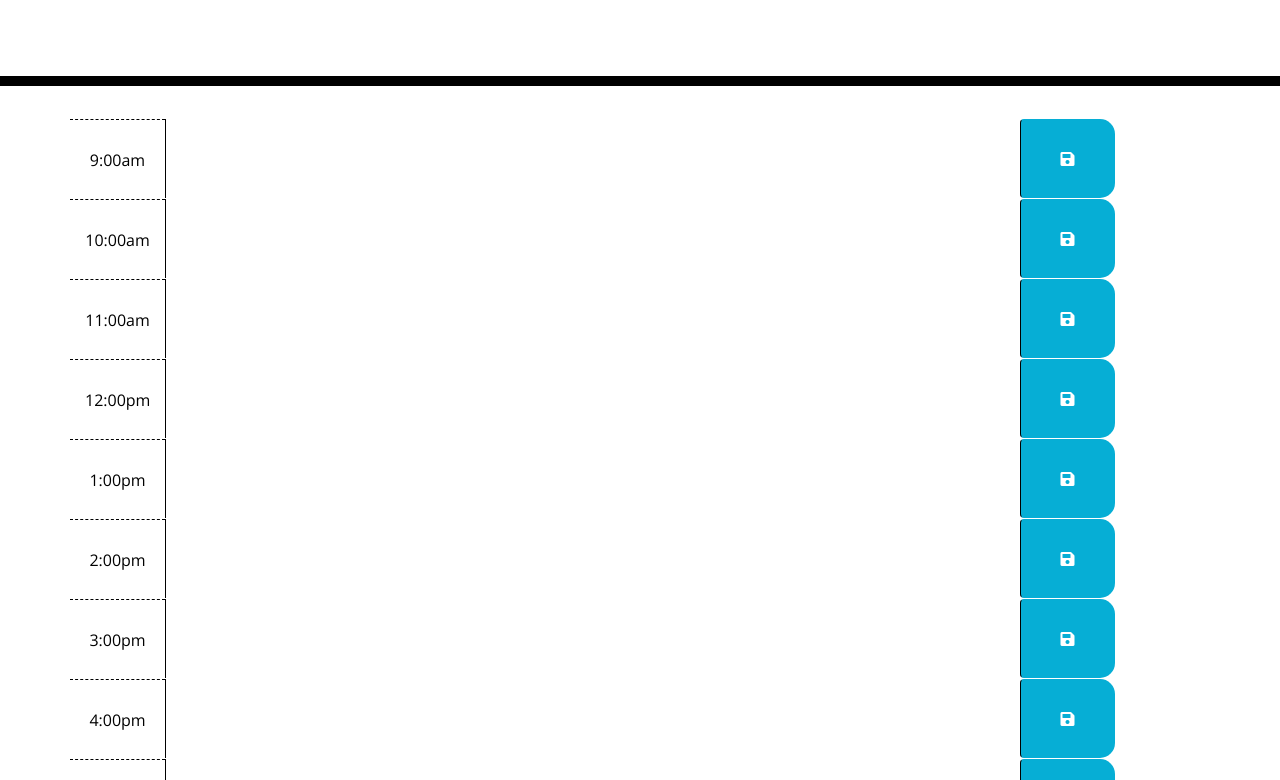
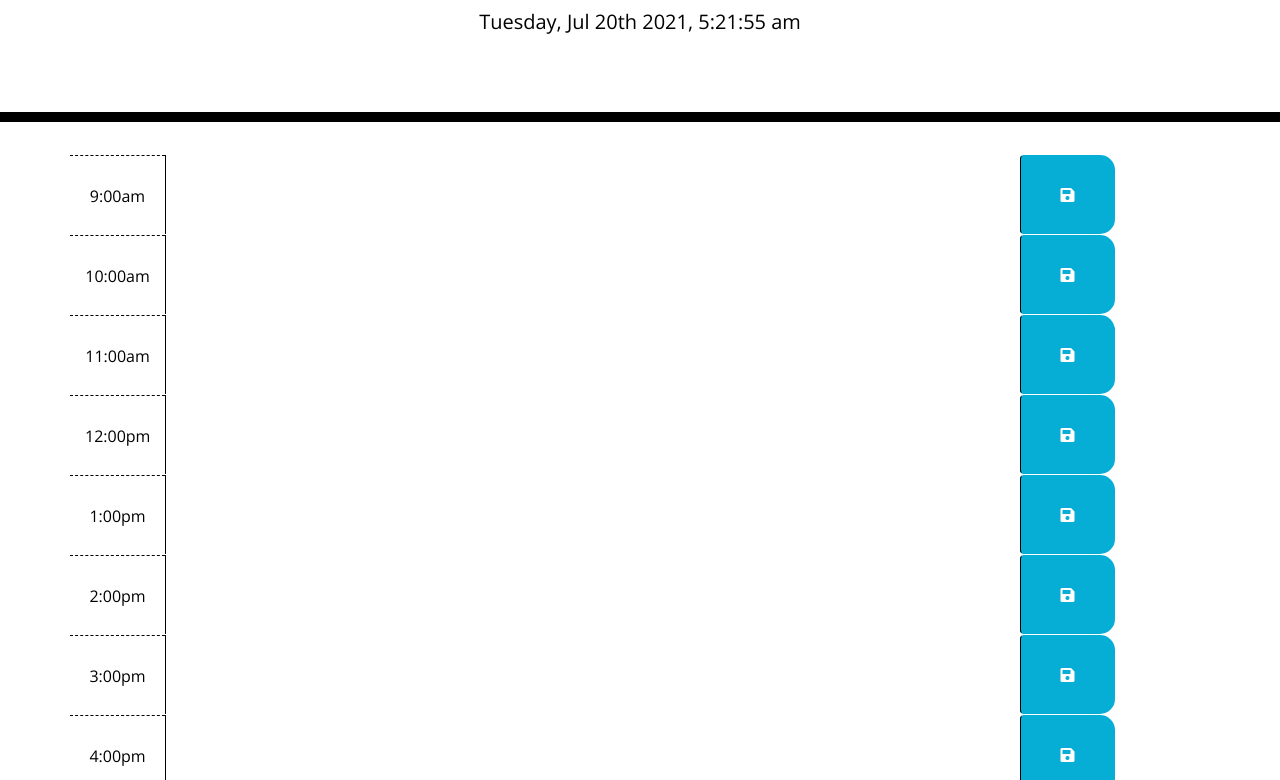
Before and after one commit to richie-escobedo/RE-work-day, a plain HTML site: page Develop/index.html in a window 1280 px wide. Shown: the part 182-962 px from the top of the page. Drawn offline with nearby package versions, Linux system fonts and the light colour scheme.

Commit message:
added present day display & save text in local storage enabled

```diff
--- a/Develop/index.html
+++ b/Develop/index.html
@@ -97,7 +97,7 @@
 
   <script src="https://code.jquery.com/jquery-3.4.1.min.js"></script>
   <script src="https://cdnjs.cloudflare.com/ajax/libs/moment.js/2.24.0/moment.min.js"></script>
-  <script src="/Develop/script.js"></script>
+  <script src="script.js"></script>
 </body>
 
 </html>
--- a/Develop/script.js
+++ b/Develop/script.js
@@ -0,0 +1,11 @@
+$(document).ready(function () {
+
+    $("#currentDay").text(moment().format("dddd, MMM Do YYYY, h:mm:ss a"));
+
+    $(".saveBtn").on("click", function () {
+        var text = $(this).siblings(".description").val();
+        var time = $(this).parent().attr("id");
+
+        localStorage.setItem(time, text);
+    })
+})
```
